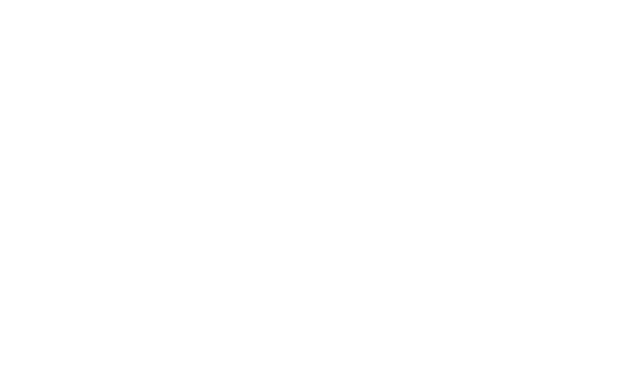
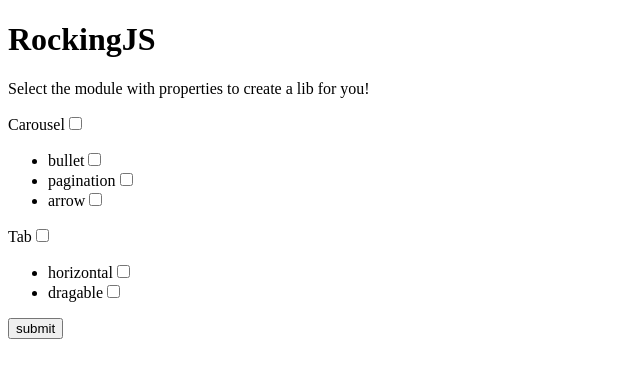
Before and after one commit to rahulkumar26/rockingJS, a plain HTML site: page index.html in a window 1280 px wide. Shown: the whole page, without its empty margins (0-640 px from the left). Drawn offline with Linux system fonts and the light colour scheme.

Commit message:
mian file added

```diff
--- a/index.html
+++ b/index.html
@@ -3,7 +3,10 @@
 <!--[if lt IE 7]> <html class="no-js lt-ie9 lt-ie8 lt-ie7" lang="en"> <![endif]-->
 <!--[if IE 7]>    <html class="no-js lt-ie9 lt-ie8" lang="en"> <![endif]-->
 <!--[if IE 8]>    <html class="no-js lt-ie9" lang="en"> <![endif]-->
-<!--[if gt IE 8]><!--> <html class="no-js" lang="en"> <!--<![endif]-->
+<!--[if gt IE 8]><!-->
+<html class="no-js" lang="en">
+<!--<![endif]-->
+
 <head>
 	<meta charset="utf-8">
 	<meta http-equiv="X-UA-Compatible" content="IE=edge">
@@ -16,11 +19,28 @@
 		<![endif]-->
 
 </head>
+
 <body>
-
+	<h1>RockingJS</h1>
+	<p>Select the module with properties to create a lib for you!</p>
+	<form action="download.html">
+		<label for="carousel">Carousel</label><input type="checkbox" name="carousel" />
+		<ul>
+			<li><label for="bullet">bullet</label><input type="checkbox" name="bullet" /></li>
+			<li><label for="pagination">pagination</label><input type="checkbox" name="pagination" /></li>
+			<li><label for="arrow">arrow</label><input type="checkbox" name="arrow" /></li>
+		</ul>
+		<label for="tab">Tab</label><input type="checkbox" name="tab" />
+		<ul>
+			<li><label for="horizontal">horizontal</label><input type="checkbox" name="horizontal" /></li>
+			<li><label for="dragable">dragable</label><input type="checkbox" name="dragable" /></li>
+		</ul>
+		<input type="submit" value="submit" />
+	</form>
 	<script type="text/javascript" src="core.js"></script>
 	<script type="text/javascript" src="module/carousel.js"></script>
 	<script type="text/javascript" src="module/tab.js"></script>
 	<script type="text/javascript" src="script.js"></script>
 </body>
+
 </html>
```
Lines whose indentation alone changed are shown as unchanged.
